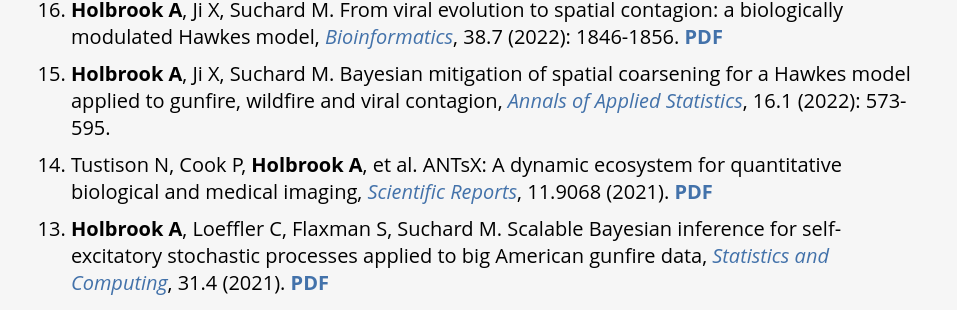
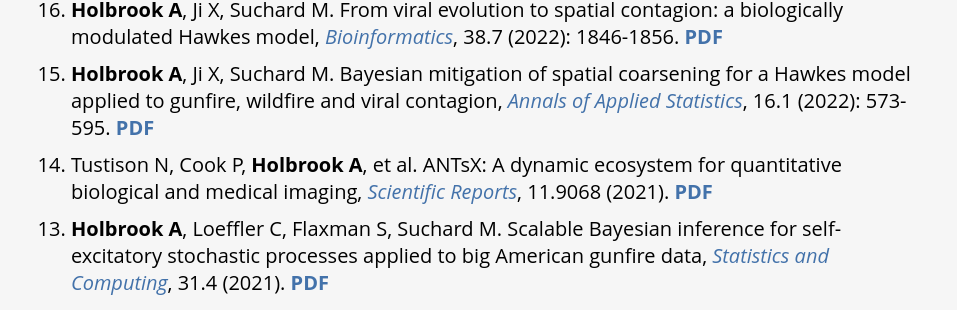
Before and after one commit to andrewjholbrook/andrewjholbrook.github.io, a Jekyll site: the page built from research.html, in a window 1280 px wide. Shown: the part 828-1138 px from the top of the page, without its empty margins (161-1118 px from the left). Built offline with Jekyll 4.4.1, drawn with Linux system fonts in a browser that asks for light colours; a style sheet for code colours, icons or effects is not loaded.

Commit message:
Update research.html

```diff
--- a/research.html
+++ b/research.html
@@ -26,7 +26,7 @@
 
   <ol id="pubs" reversed>
                             <li> <b>Holbrook A</b>, Ji X, Suchard M. From viral evolution to spatial contagion: a biologically modulated Hawkes model, <i><a href="https://doi.org/10.1093/bioinformatics/btac027" target="_blank">Bioinformatics</a></i>, 38.7 (2022): 1846-1856. <a href="papers/phyloHawkes.pdf" target="_blank"><b>PDF</b></a>
-                    <li> <b>Holbrook A</b>, Ji X, Suchard M. Bayesian mitigation of spatial coarsening for a Hawkes model applied to gunfire, wildfire and viral contagion, <i><a href="http://dx.doi.org/10.1214/21-AOAS1517" target="_blank">Annals of Applied Statistics</a></i>, 16.1 (2022): 573-595.
+                    <li> <b>Holbrook A</b>, Ji X, Suchard M. Bayesian mitigation of spatial coarsening for a Hawkes model applied to gunfire, wildfire and viral contagion, <i><a href="http://dx.doi.org/10.1214/21-AOAS1517" target="_blank">Annals of Applied Statistics</a></i>, 16.1 (2022): 573-595. <a href="papers/spatialCoarsening.pdf" target="_blank"><b>PDF</b></a>
                             <li> Tustison N, Cook P, <b>Holbrook A</b>, et al. ANTsX: A dynamic ecosystem for quantitative biological and medical imaging, <i><a href="https://doi.org/10.1038/s41598-021-87564-6" target="_blank">Scientific Reports</a></i>, 11.9068 (2021). <a href="papers/ANTsX.pdf" target="_blank"><b>PDF</b></a>
                     <li> <b>Holbrook A</b>, Loeffler C, Flaxman S, Suchard M. Scalable Bayesian inference for self-excitatory stochastic processes applied to big American gunfire data, <i><a href="https://doi.org/10.1007/s11222-020-09980-4" target="_blank">Statistics and Computing</a></i>, 31.4 (2021). <a href="papers/DCGunfire.pdf" target="_blank"><b>PDF</b></a>
                      <li> <b>Holbrook A</b>, Lemey P, Baele G, Dellicour S, Brockmann D, Rambaut A, Suchard M. Massive parallelization boosts big Bayesian multidimensional scaling, <i><a href="https://doi.org/10.1080/10618600.2020.1754226" target="_blank">Journal of Computational and Graphical Statistics</a></i>, 30.1 (2021): 11-24. <a href="papers/massive.pdf" target="_blank"><b>PDF</b></a>
```
